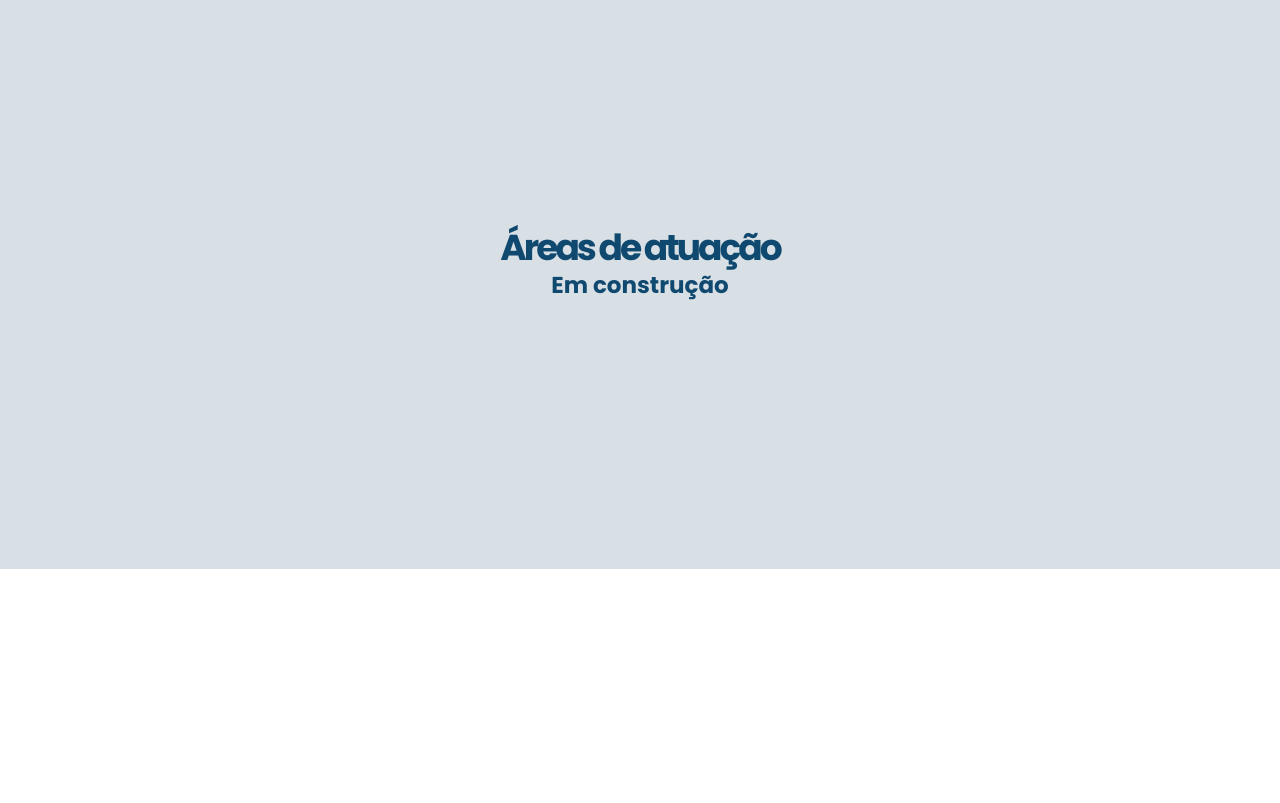
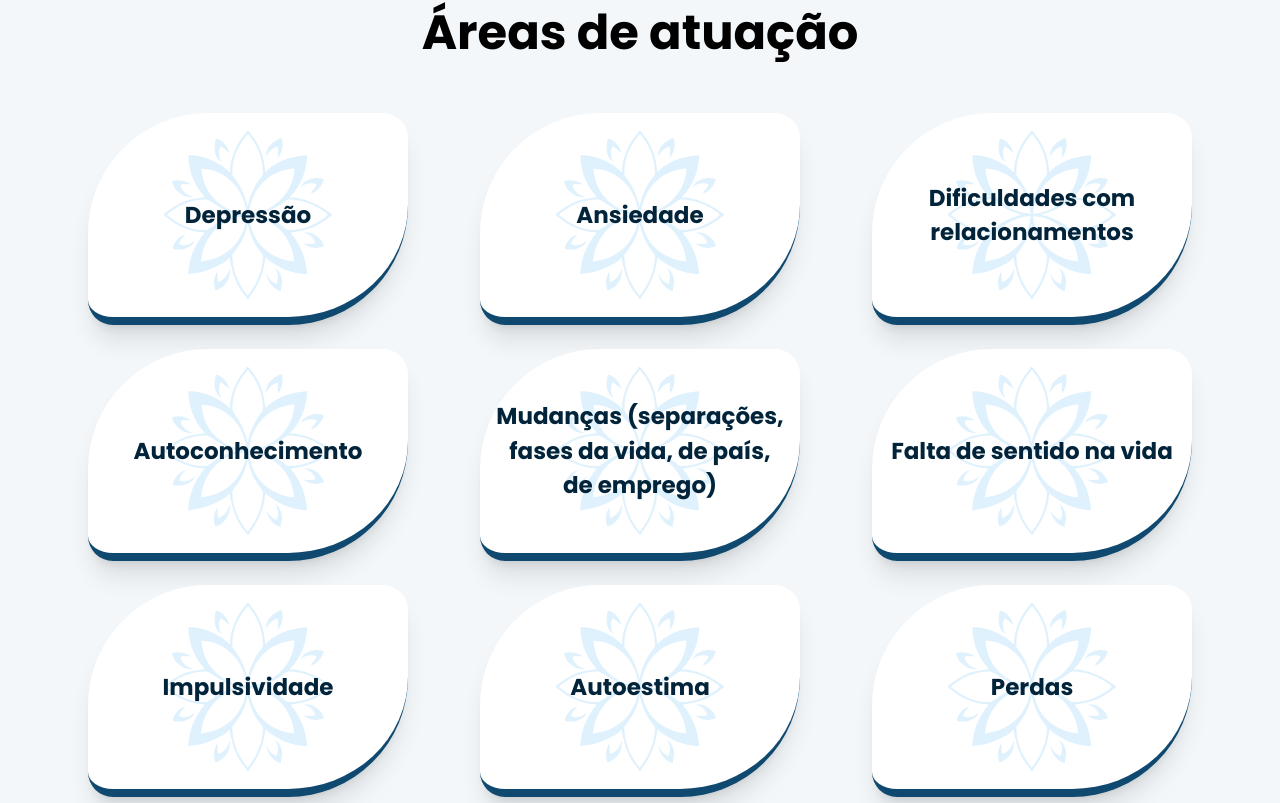
Before and after one commit to elena-calcada/psicologa-eliane-alano, a Next.js app: page / in a window 1280 px wide. Shown: the part 1497-2300 px from the top of the page. Built offline with nearby package versions, Linux system fonts and the light colour scheme.

Commit message:
responsive and animated areas section

```diff
--- a/components/AboultSection.tsx
+++ b/components/AboultSection.tsx
@@ -38,7 +38,7 @@ export default function AboultSection() {
                 src="/assets/sobre.jpeg"
                 layout="fill" objectFit="cover"
                 alt=""
-                className="z-40 absolute rounded-se-[25px] rounded-ss-[150px] rounded-e-[150px] md:rounded-ss-[200px] md:rounded-ee-[200px] rounded-s-[25px] "
+                className="z-40 absolute rounded-se-[25px] rounded-ss-[150px] rounded-e-[150px] md:rounded-ss-[200px] md:rounded-ee-[200px] rounded-s-[25px]"
               />
             </motion.div>
             <motion.div
--- a/components/AreasSection.tsx
+++ b/components/AreasSection.tsx
@@ -1,14 +1,131 @@
+"use client"
+import { fadeIn } from "@/utils/variants"
+import { motion } from "framer-motion"
+import Card from "./Card"
 
 export default function AreasSection() {
   return (
-    <section className="w-full h-[80vh] flex flex-col items-center justify-center bg-blueColor-backgroundFooter" id="areas">
-      <div className="container w-full flex flex-col items-center justify-center">
-        <h1 className="h1 text-4xl text-primary mt-8 text-center">
+    <section className="w-full flex flex-col items-center justify-center bg-blueColor-backgroundSection" id="areas">
+      <div className="container">
+        <motion.h2
+          className="h2 !mb-14 text-center"
+          variants={fadeIn("up", 0.4)}
+          initial="hidden"
+          whileInView={"show"}
+          viewport={{ once: false, amount: 0.2 }}
+        >
           Áreas de atuação
-        </h1>
-        <h3 className="h3 text-primary">
-          Em construção
-        </h3>
+        </motion.h2>
+        <div className="grid grid-cols-6 gap-6">
+          <motion.div
+            className="sm-max:col-span-6 sm-lg:col-span-3 lg:col-span-2"
+            variants={fadeIn("up", 0.45)}
+            initial="hidden"
+            whileInView={"show"}
+            viewport={{ once: false, amount: 0.05 }}
+          >
+            <Card
+              containerStyle="bg-white"
+              area="Depressão"
+            />
+          </motion.div>
+          <motion.div
+            className="sm-max:col-span-6 sm-lg:col-span-3 lg:col-span-2"
+            variants={fadeIn("up", 0.5)}
+            initial="hidden"
+            whileInView={"show"}
+            viewport={{ once: false, amount: 0.05 }}
+          >
+            <Card
+              containerStyle="bg-white"
+              area="Ansiedade"
+            />
+          </motion.div>
+          <motion.div
+            className="sm-max:col-span-6 sm-lg:col-span-3 lg:col-span-2"
+            variants={fadeIn("up", 0.55)}
+            initial="hidden"
+            whileInView={"show"}
+            viewport={{ once: false, amount: 0.05 }}
+          >
+            <Card
+              containerStyle="bg-white"
+              area="Dificuldades com relacionamentos"
+            />
+          </motion.div>
+          <motion.div
+            className="sm-max:col-span-6 sm-lg:col-span-3 lg:col-span-2"
+            variants={fadeIn("up", 0.6)}
+            initial="hidden"
+            whileInView={"show"}
+            viewport={{ once: false, amount: 0.05 }}
+          >
+            <Card
+              containerStyle="bg-white"
+              area="Autoconhecimento"
+            />
+          </motion.div>
+          <motion.div
+            className="sm-max:col-span-6 sm-lg:col-span-3 lg:col-span-2"
+            variants={fadeIn("up", 0.65)}
+            initial="hidden"
+            whileInView={"show"}
+            viewport={{ once: false, amount: 0.05 }}
+          >
+            <Card
+              containerStyle="bg-white"
+              area="Mudanças (separações, fases da vida, de país, de emprego)"
+            />
+          </motion.div>
+          <motion.div
+            className="sm-max:col-span-6 sm-lg:col-span-3 lg:col-span-2"
+            variants={fadeIn("up", 0.70)}
+            initial="hidden"
+            whileInView={"show"}
+            viewport={{ once: false, amount: 0.05 }}
+          >
+            <Card
+              containerStyle="bg-white"
+              area="Falta de sentido na vida"
+            />
+          </motion.div>
+          <motion.div
+            className="sm-max:col-span-6 sm-lg:col-span-3 lg:col-span-2"
+            variants={fadeIn("up", 0.75)}
+            initial="hidden"
+            whileInView={"show"}
+            viewport={{ once: false, amount: 0.05 }}
+          >
+            <Card
+              containerStyle="bg-white"
+              area="Impulsividade"
+            />
+          </motion.div>
+          <motion.div
+            className="sm-max:col-span-6 sm-lg:col-span-3 lg:col-span-2"
+            variants={fadeIn("up", 0.8)}
+            initial="hidden"
+            whileInView={"show"}
+            viewport={{ once: false, amount: 0.05 }}
+          >
+            <Card
+              containerStyle="bg-white"
+              area="Autoestima"
+            />
+          </motion.div>
+          <motion.div
+            className="sm-max:col-span-6 sm-lg:col-span-3 lg:col-span-2"
+            variants={fadeIn("up", 0.85)}
+            initial="hidden"
+            whileInView={"show"}
+            viewport={{ once: false, amount: 0.05 }}
+          >
+            <Card
+              containerStyle="bg-white"
+              area="Perdas"
+            />
+          </motion.div>
+        </div>
       </div>
     </section>
   )
--- /dev/null
+++ b/components/Card.tsx
@@ -0,0 +1,23 @@
+import Image from "next/image";
+
+interface Props {
+  containerStyle: string;
+  area: string;
+}
+
+const Card = ({ containerStyle, area }: Props) => {
+  return (
+    <div className={`${containerStyle} mx-auto relative flex items-center justify-center min-w-[300px] max-w-[320px] h-[212px] rounded-[0.5rem] p-[15px] shadow-xl rounded-se-[25px] rounded-ss-[120px] rounded-e-[120px] rounded-s-[25px] border-b-8 border-b-primary`}>
+      <Image
+        src={'/assets/mandala.svg'}
+        alt="Borboleta como imagem de fundo"
+        width={168}
+        height={149}
+        className="absolute mx-auto my-auto inset-0 opacity-20 z-30"
+      />
+      <h3 className="h3 text-titleColor z-40 max-w-[320px] text-center">{area}</h3>
+    </div>
+  )
+}
+
+export default Card
```
